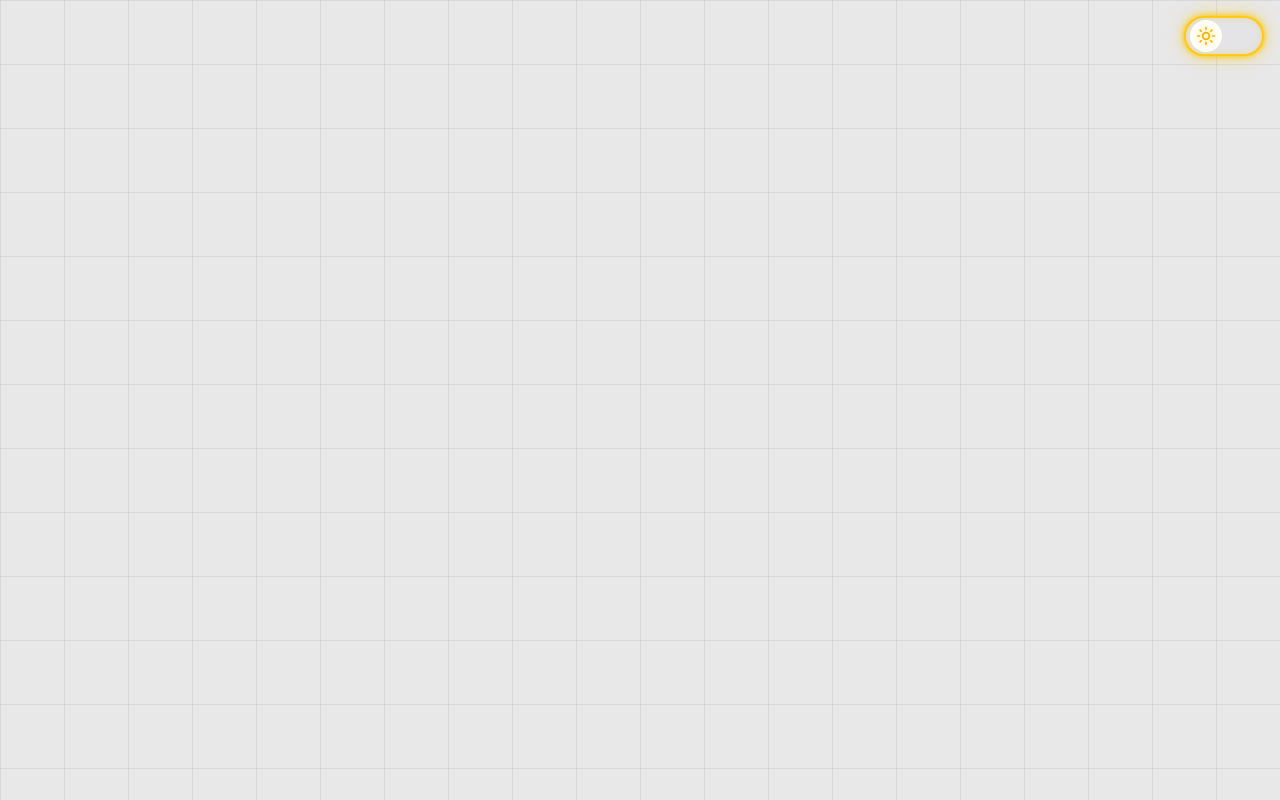
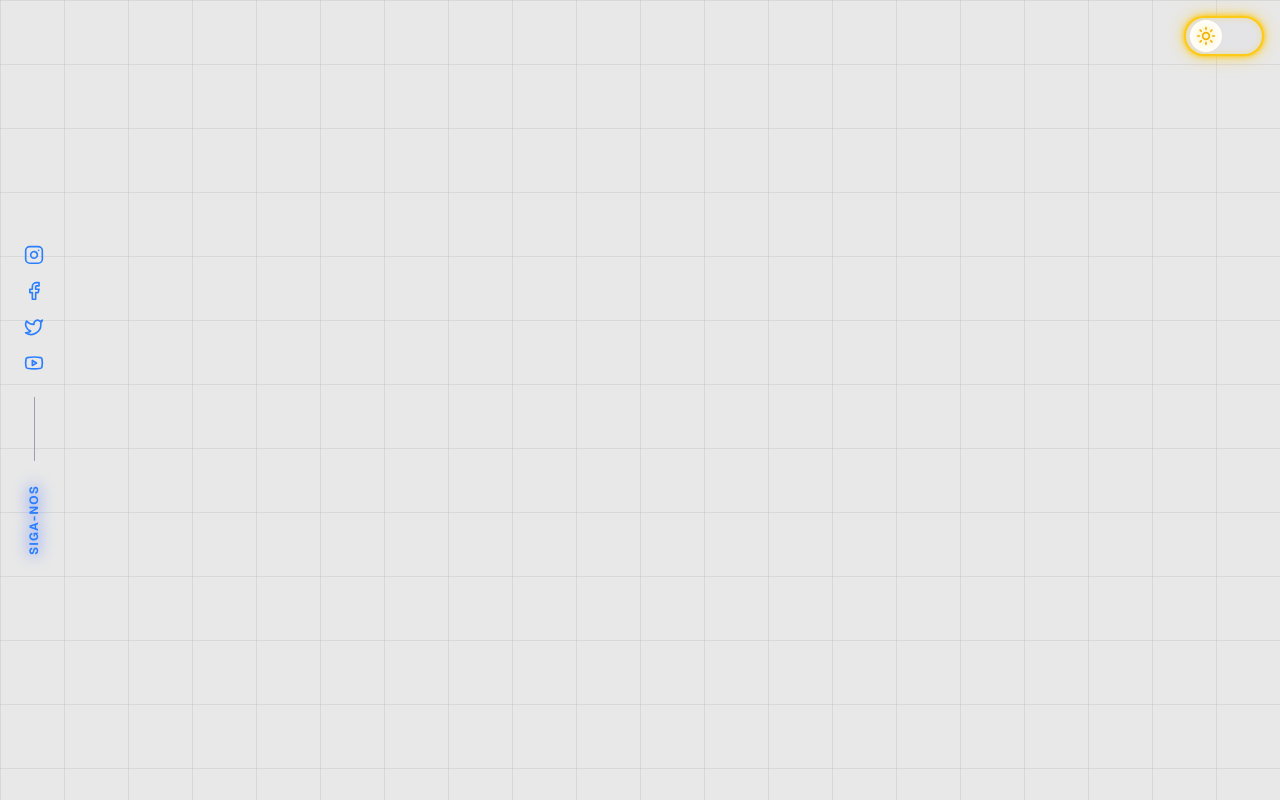
Before and after one commit to yoacinsoy/yoacinsoy.github.io, a Next.js app: page / in a window 1280 px wide. Built offline with nearby package versions, Linux system fonts and the light colour scheme.

Commit message:
feat: update SidebarLeft styles and integrate into HeroSection and Home components

```diff
--- a/src/app/components/SidebarLeft.jsx
+++ b/src/app/components/SidebarLeft.jsx
@@ -3,22 +3,22 @@ import { Facebook, Instagram, Twitter, Youtube } from 'lucide-react';
 export default function SidebarLeft() {
     return (
         <div id="social-icons" class="absolute top-1/2 left-2 z-20 hidden -translate-y-1/2 flex-col items-center gap-4 sm:left-6 sm:flex">
-            <a href="#" class="text-green-500 transition hover:text-green-400 dark:text-white dark:hover:text-green-300">
+            <a href="#" class="text-blue-500 transition hover:text-blue-500 dark:text-white dark:hover:text-blue-300">
                 <Instagram class="h-5 w-5" />
             </a>
-            <a href="#" class="text-green-500 transition hover:text-green-400 dark:text-white dark:hover:text-green-300">
+            <a href="#" class="text-blue-500 transition hover:text-blue-400 dark:text-white dark:hover:text-blue-300">
                 <Facebook class="h-5 w-5" />
             </a>
-            <a href="#" class="text-green-500 transition hover:text-green-400 dark:text-white dark:hover:text-green-300">
+            <a href="#" class="text-blue-500 transition hover:text-blue-400 dark:text-white dark:hover:text-blue-300">
                 <Twitter class="h-5 w-5" />
             </a>
-            <a href="#" class="text-green-500 transition hover:text-green-400 dark:text-white dark:hover:text-green-300">
+            <a href="#" class="text-blue-500 transition hover:text-blue-400 dark:text-white dark:hover:text-blue-300">
                 <Youtube class="h-5 w-5" />
             </a>
 
             <div class="my-2 h-16 w-px bg-gray-400 dark:bg-white/50"></div>
 
-            <p class="rotate-180 text-xs font-bold tracking-widest text-green-500 drop-shadow-[0_0_8px_#22c55e] [writing-mode:vertical-rl]">SIGA-NOS</p>
+            <p class="rotate-180 text-xs font-bold tracking-widest text-blue-500 drop-shadow-[0_0_8px_#1F51FF] [writing-mode:vertical-rl]">SIGA-NOS</p>
         </div>
     )
 }
--- a/src/app/components/sections/HeroSection.jsx
+++ b/src/app/components/sections/HeroSection.jsx
@@ -1,7 +1,9 @@
 import Image from "next/image";
-
+import SidebarLeft from "../SidebarLeft";
 export default function HeroSection() {
-  return (
-    <div className="relative flex items-center justify-center h-screen"></div>
-  );
+    return (
+        <section class="relative flex min-h-screen flex-col items-center justify-center overflow-hidden">
+            <SidebarLeft />
+        </section>
+    );
 }
--- a/src/app/page.js
+++ b/src/app/page.js
@@ -1,5 +1,6 @@
 import HeroSection from "@/app/components/sections/HeroSection";
 import DarkModeToggle from "@/components/DarkModeToggle";
+import SidebarLeft from "./components/SidebarLeft";
 
 export default function Home() {
     return (
```
